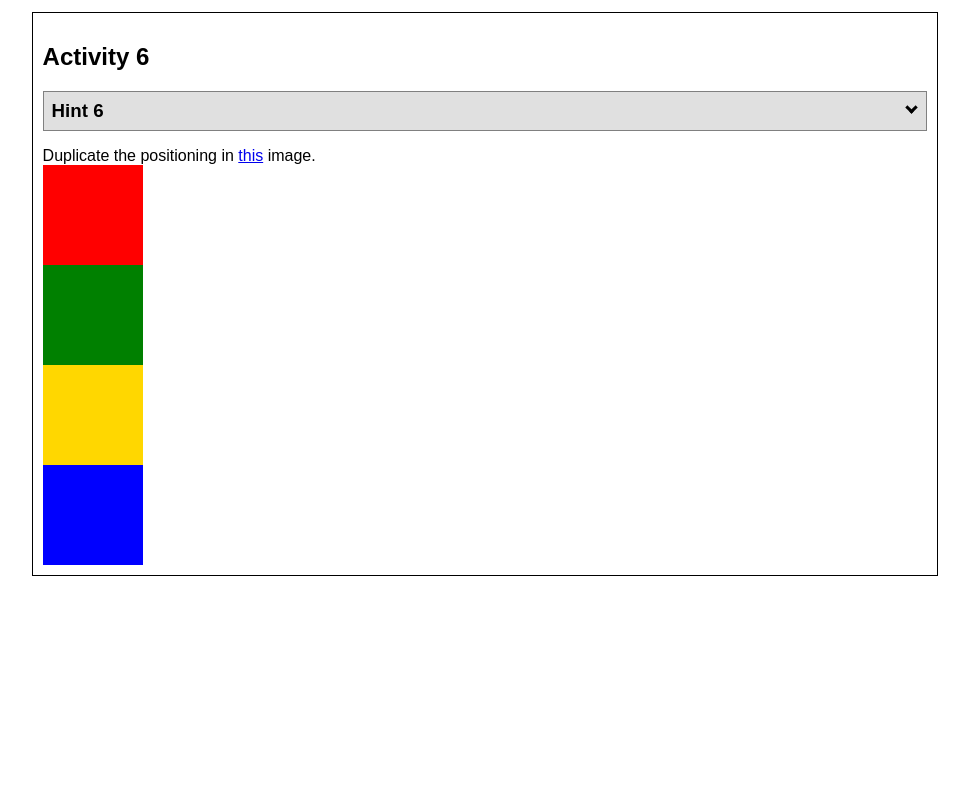
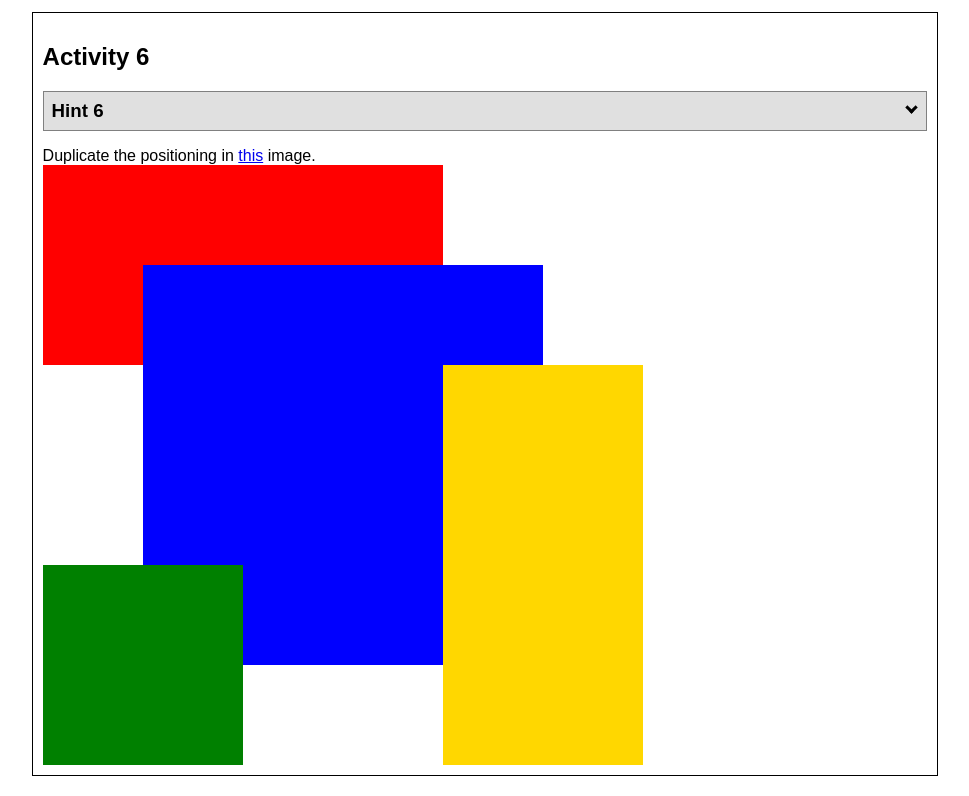
Before and after one commit to joan-cerepi/wdd130, a plain HTML site: page positioning.html in a window 1280 px wide. Shown: the part 3215-4011 px from the top of the page, without its empty margins (155-1124 px from the left). Before the commit the page ends 3811 px from the top, so only its background shows below. Drawn offline with Linux system fonts and the light colour scheme.

Commit message:
finished assignment

```diff
--- a/positionstyles.css
+++ b/positionstyles.css
@@ -68,11 +68,10 @@
   grid-template-rows: 1fr 2fr 1fr;
   grid-column-gap: 80px;
   width: 100%;
-  height: 100%;
+  height: 400px;
 }
 .red3 {
   width: 100%;
-  height: 100%;
   background-color: red;
   grid-column: 1 / 3;
 }
@@ -84,7 +83,6 @@
 }
 .blue3 {
   width: 100%;
-  height: 100px;
   background-color: blue;
   grid-column: 1 / 3;
 }
@@ -102,6 +100,7 @@
   background-color: red;
 }
 .green4 {
+  height: 100%;
   background-color: green;
 }
 .yellow4 {
@@ -128,6 +127,7 @@
 }
 .yellow5 {
   width: 100%;
+  min-height: 200px;
   background-color: gold;
 }
 .blue5 {
@@ -139,26 +139,34 @@
 /* Activity 6 styles */
 .content6 {
   /* This is the parent of the activity 6 boxes. */
-
+  display: grid;
+  grid-template-columns: repeat(6, 100px);
+  grid-template-rows: repeat(6, 100px);
 }
 .red6 {
-  width: 100px;
-  height: 100px;
+  width: 100%;
+  height: 100%;
+  grid-area: 1 / 1 / 3 / 5;
   background-color: red;
 }
 .green6 {
-  width: 100px;
-  height: 100px;
+  width: 100%;
+  height: 100%;
+  grid-area: 5 / 1 / 7 / 3;
   background-color: green;
+  z-index: 2;
 }
 .yellow6 {
-  width: 100px;
-  height: 100px;
+  width: 100%;
+  height: 100%;
+  grid-area: 3 / 5 / 7 / 7;
   background-color: gold;
+  z-index: 2;
 }
 .blue6 {
-  width: 100px;
-  height: 100px;
+  width: 100%;
+  height: 100%;
+  grid-area: 2 / 2 / 6 / 6;
   background-color: blue;
 }
 
```
